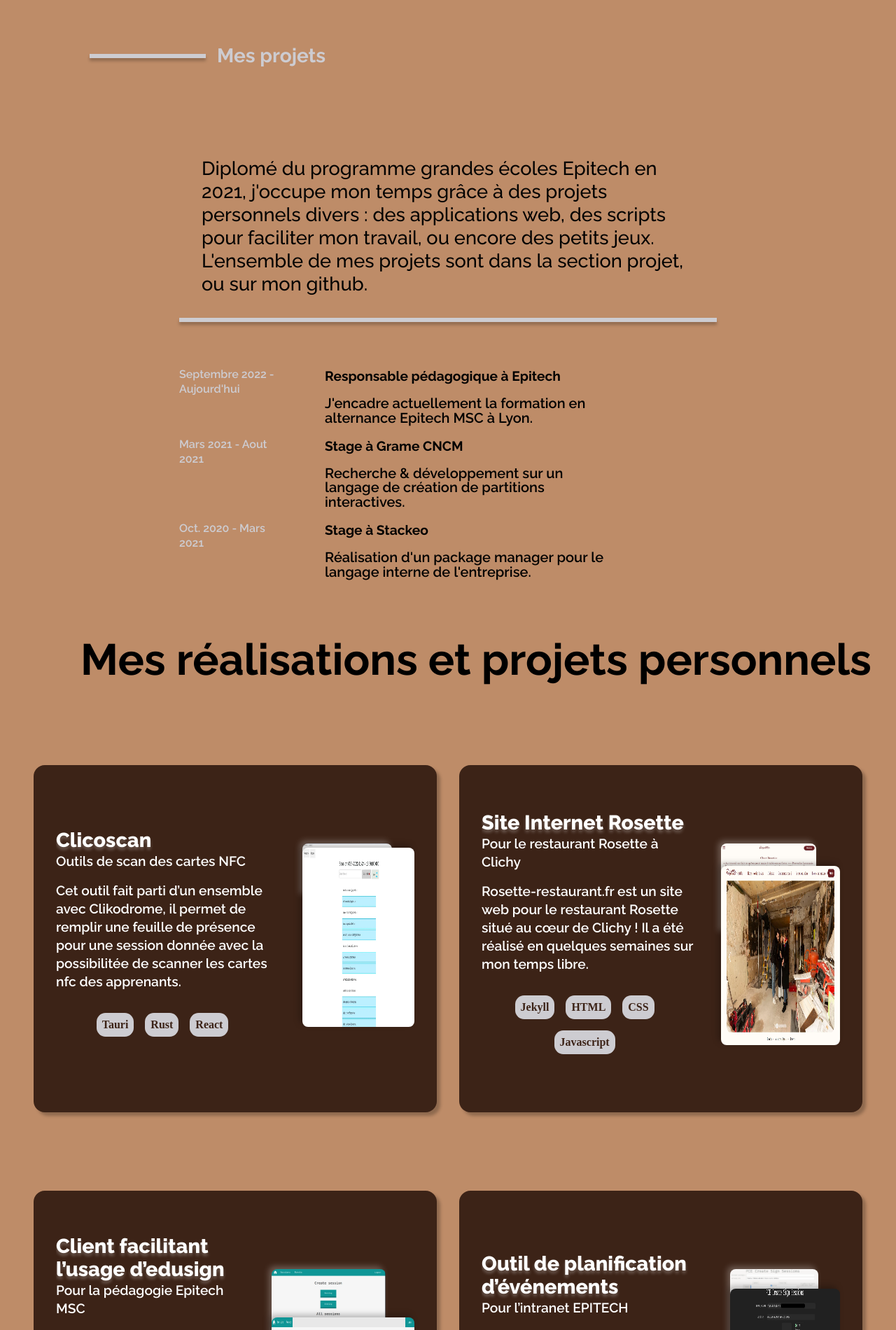
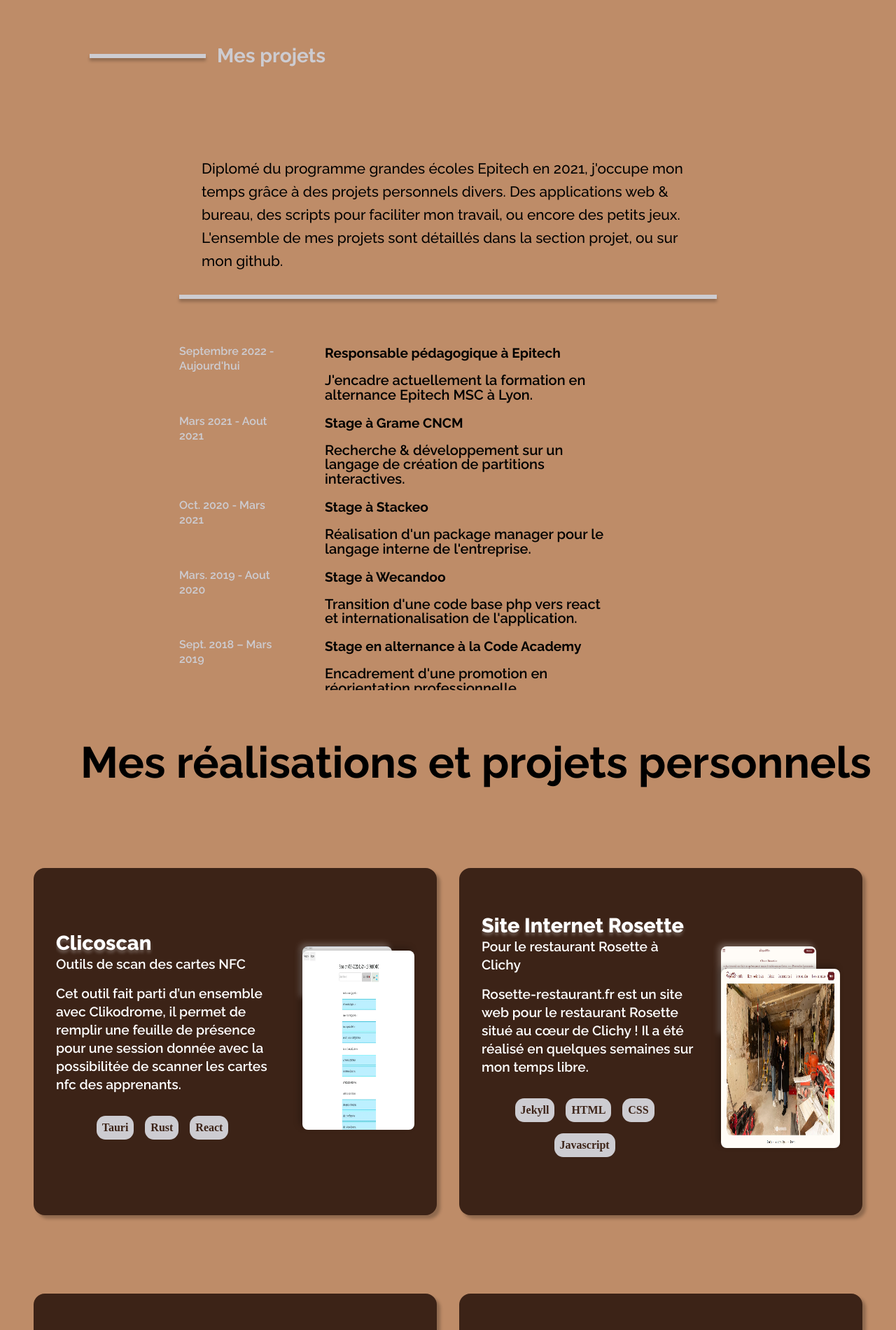
Before and after one commit to JulienAldon/Portfolio, a Jekyll site: the page built from index.markdown, in a window 1280 px wide. Shown: the part 591-2491 px from the top of the page at 70% size. Built offline with Jekyll 4.4.1, drawn with Linux system fonts in a browser that asks for light colours; nearby versions of some CDN libraries.

Commit message:
Fix presentation display and text

```diff
--- a/assets/css/main.css
+++ b/assets/css/main.css
@@ -47,7 +47,7 @@ a {
     font-family: 'Raleway';
     font-style: normal;
     font-weight: 500;
-    font-size: 1.7rem;
+    font-size: 1.3rem;
     line-height: 33px;
     margin: 0px;
     color: #000000;
@@ -68,7 +68,7 @@ a {
 .experiences ul {
     padding: 0rem;
     overflow-y: scroll;
-    max-height: 35vh;
+    max-height: 55vh;
 }
 
 .experiencebox {
--- a/index.markdown
+++ b/index.markdown
@@ -23,5 +23,5 @@ experiences:
     titre: "Stage à Adecco IT Services"
     description: "Équipe de capacity management, developpement d'une application pour générer des prévisions de charge."
 
-presentation: "Diplomé du programme grandes écoles Epitech en 2021, j'occupe mon temps grâce à des projets personnels divers : des applications web, des scripts pour faciliter mon travail, ou encore des petits jeux. L'ensemble de mes projets sont dans la section projet, ou sur mon github."
+presentation: "Diplomé du programme grandes écoles Epitech en 2021, j'occupe mon temps grâce à des projets personnels divers. Des applications web & bureau, des scripts pour faciliter mon travail, ou encore des petits jeux. L'ensemble de mes projets sont détaillés dans la section projet, ou sur mon github."
 ---
```
Also changed, not shown: 1 other file.
